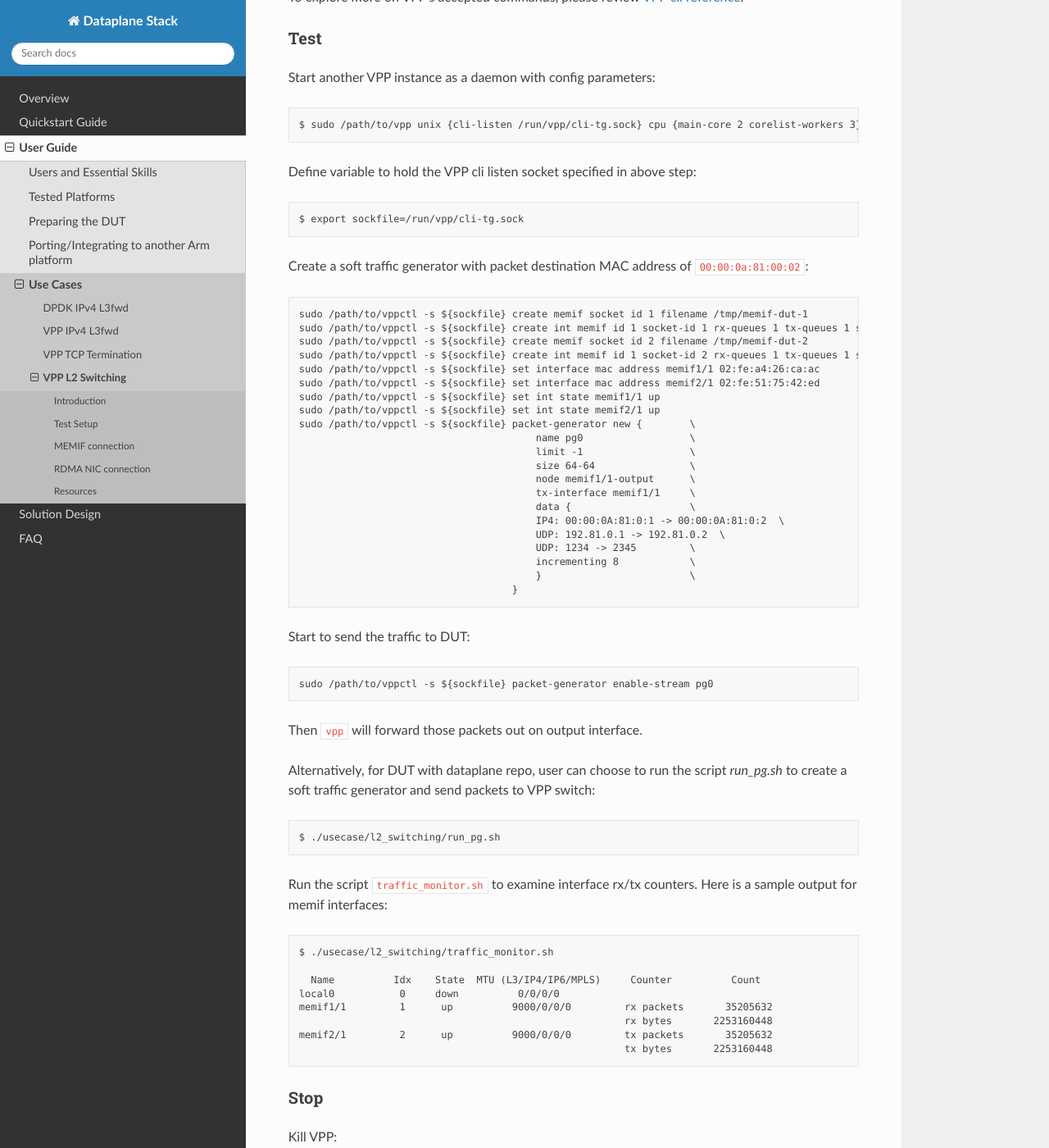
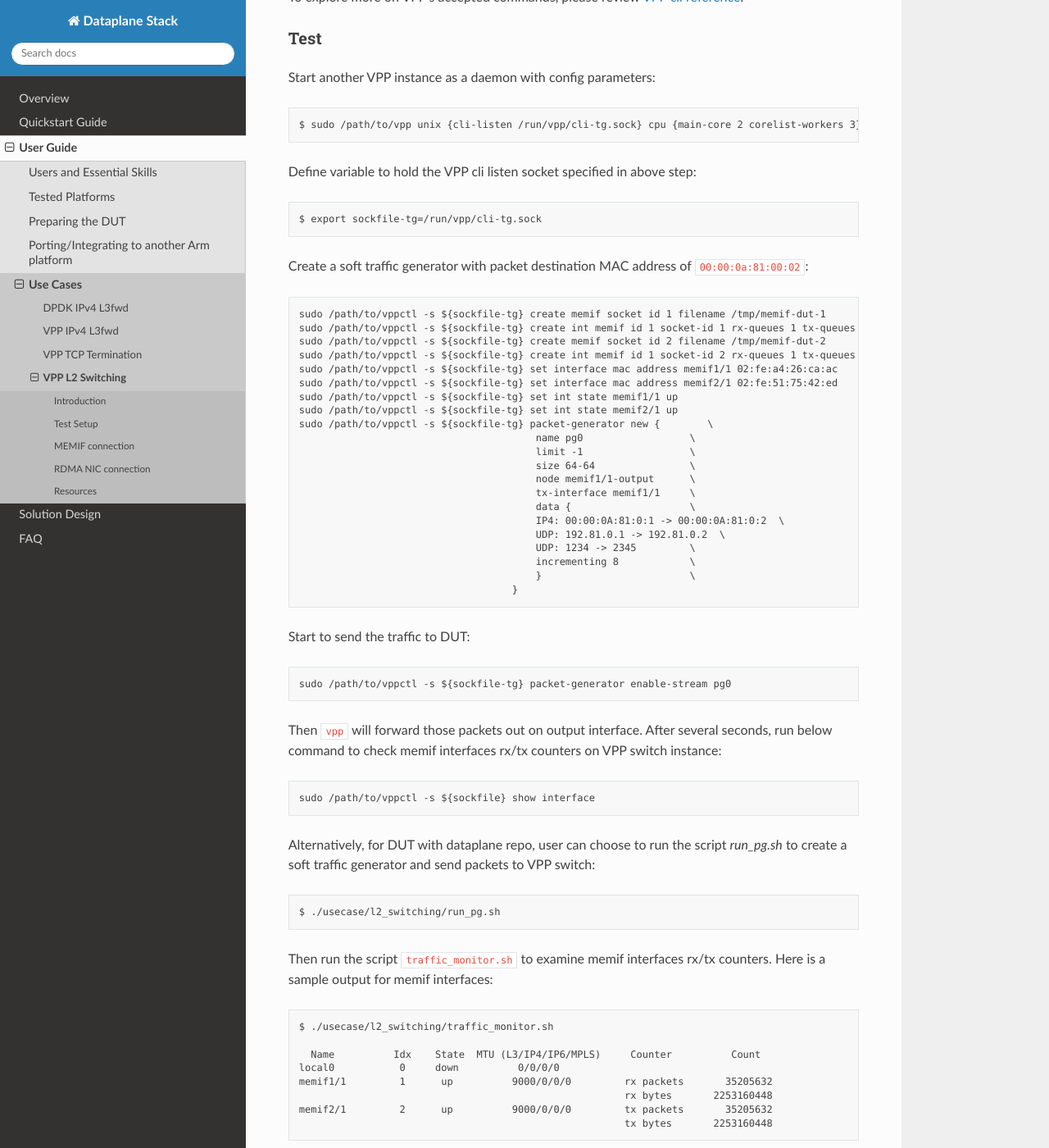
Before and after one commit to Yefeng-Lin/dataplane-stack_doc, a Sphinx documentation site: the page built from doc/user_guide/l2_switching_vpp.rst, in a window 1280 px wide and 1400 px high, scrolled down 3047 px. Shown: the whole window at 82% size. Built offline with Sphinx 7.4.7 and the Read the Docs theme 2.0.0, drawn with Linux system fonts in a browser that asks for light colours.

Commit message:
Update l2 switch doc with tg socket rename.

```diff
--- a/doc/user_guide/l2_switching_vpp.rst
+++ b/doc/user_guide/l2_switching_vpp.rst
@@ -126,20 +126,20 @@ Start another VPP instance as a daemon with config parameters::
 
 Define variable to hold the VPP cli listen socket specified in above step::
 
-        $ export sockfile=/run/vpp/cli-tg.sock
+        $ export sockfile-tg=/run/vpp/cli-tg.sock
 
 Create a soft traffic generator with packet destination MAC address
 of ``00:00:0a:81:00:02``::
 
-        sudo /path/to/vppctl -s ${sockfile} create memif socket id 1 filename /tmp/memif-dut-1
-        sudo /path/to/vppctl -s ${sockfile} create int memif id 1 socket-id 1 rx-queues 1 tx-queues 1 slave
-        sudo /path/to/vppctl -s ${sockfile} create memif socket id 2 filename /tmp/memif-dut-2
-        sudo /path/to/vppctl -s ${sockfile} create int memif id 1 socket-id 2 rx-queues 1 tx-queues 1 slave
-        sudo /path/to/vppctl -s ${sockfile} set interface mac address memif1/1 02:fe:a4:26:ca:ac
-        sudo /path/to/vppctl -s ${sockfile} set interface mac address memif2/1 02:fe:51:75:42:ed
-        sudo /path/to/vppctl -s ${sockfile} set int state memif1/1 up
-        sudo /path/to/vppctl -s ${sockfile} set int state memif2/1 up
-        sudo /path/to/vppctl -s ${sockfile} packet-generator new {        \
+        sudo /path/to/vppctl -s ${sockfile-tg} create memif socket id 1 filename /tmp/memif-dut-1
+        sudo /path/to/vppctl -s ${sockfile-tg} create int memif id 1 socket-id 1 rx-queues 1 tx-queues 1 slave
+        sudo /path/to/vppctl -s ${sockfile-tg} create memif socket id 2 filename /tmp/memif-dut-2
+        sudo /path/to/vppctl -s ${sockfile-tg} create int memif id 1 socket-id 2 rx-queues 1 tx-queues 1 slave
+        sudo /path/to/vppctl -s ${sockfile-tg} set interface mac address memif1/1 02:fe:a4:26:ca:ac
+        sudo /path/to/vppctl -s ${sockfile-tg} set interface mac address memif2/1 02:fe:51:75:42:ed
+        sudo /path/to/vppctl -s ${sockfile-tg} set int state memif1/1 up
+        sudo /path/to/vppctl -s ${sockfile-tg} set int state memif2/1 up
+        sudo /path/to/vppctl -s ${sockfile-tg} packet-generator new {        \
                                                 name pg0                  \
                                                 limit -1                  \
                                                 size 64-64                \
@@ -156,16 +156,19 @@ of ``00:00:0a:81:00:02``::
 
 Start to send the traffic to DUT::
 
-        sudo /path/to/vppctl -s ${sockfile} packet-generator enable-stream pg0
+        sudo /path/to/vppctl -s ${sockfile-tg} packet-generator enable-stream pg0
 
-Then ``vpp`` will forward those packets out on output interface.
+Then ``vpp`` will forward those packets out on output interface. After several seconds,
+run below command to check memif interfaces rx/tx counters on VPP switch instance::
+
+        sudo /path/to/vppctl -s ${sockfile} show interface
 
 Alternatively, for DUT with dataplane repo, user can choose to run the script `run_pg.sh`
 to create a soft traffic generator and send packets to VPP switch::
 
         $ ./usecase/l2_switching/run_pg.sh
 
-Run the script ``traffic_monitor.sh`` to examine interface rx/tx counters.
+Then run the script ``traffic_monitor.sh`` to examine memif interfaces rx/tx counters.
 Here is a sample output for memif interfaces::
 
         $ ./usecase/l2_switching/traffic_monitor.sh
```
